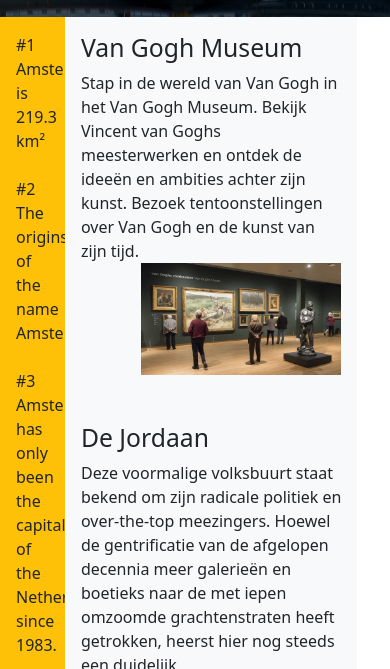
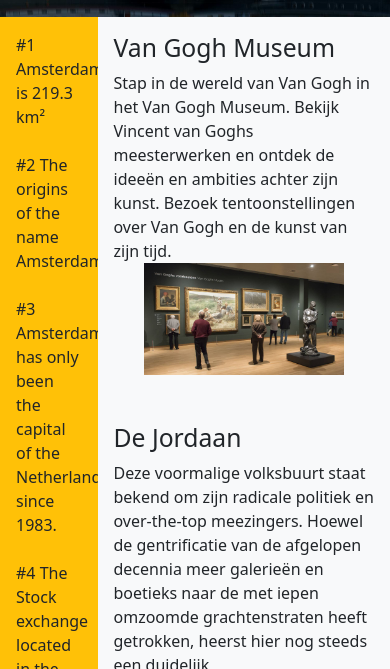
Before and after one commit to agguuaa/Webdesign-Les-18, a plain HTML site: page index.html in a window 390 px wide. Shown: the part 175-844 px from the top of the page. Drawn offline with nearby package versions, Linux system fonts and the light colour scheme.

Commit message:
Css update columns

```diff
--- a/index.html
+++ b/index.html
@@ -29,7 +29,7 @@
       <div class="container">
         <div class="row">
           <div
-            class="col-2 bg-warning mr-md-2 pt-3 px-3 pt-md-5 px-md-3 text-left overflow-hidden"
+            class="col-3 bg-warning mr-md-2 pt-3 px-3 pt-md-5 px-md-3 text-left overflow-hidden"
           >
             <ul class="facts">
               <li>#1 Amsterdam is 219.3 km²</li>
--- a/styles.css
+++ b/styles.css
@@ -64,21 +64,11 @@ a {
     font-size: 12px;
   }
 
-  .grid {
-    grid-template-columns: 1fr;
-    grid-gap: 32px;
+  img {
+    margin: 0 auto;
   }
 
-  section {
-    padding: 20px;
-  }
-
-  .articles {
-    margin: 0;
-  }
-
-  .col-2,
-  .col-9 {
-    width: 100%;
+  .col-2 .col-9 {
+    column-width: 100%;
   }
 }
```
